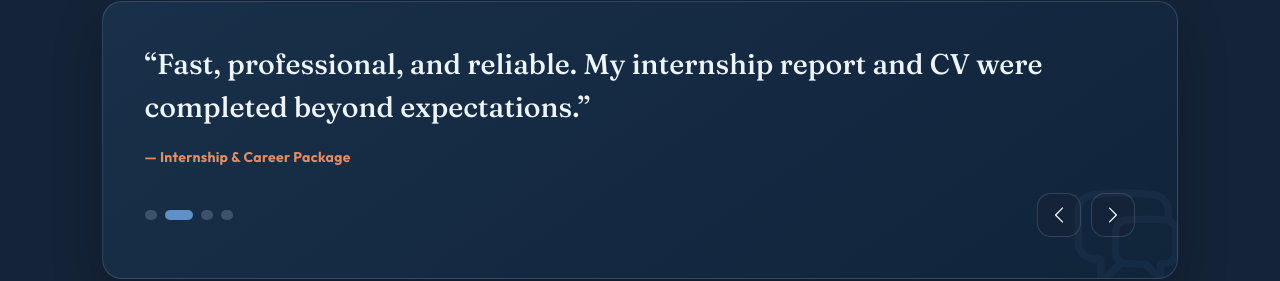
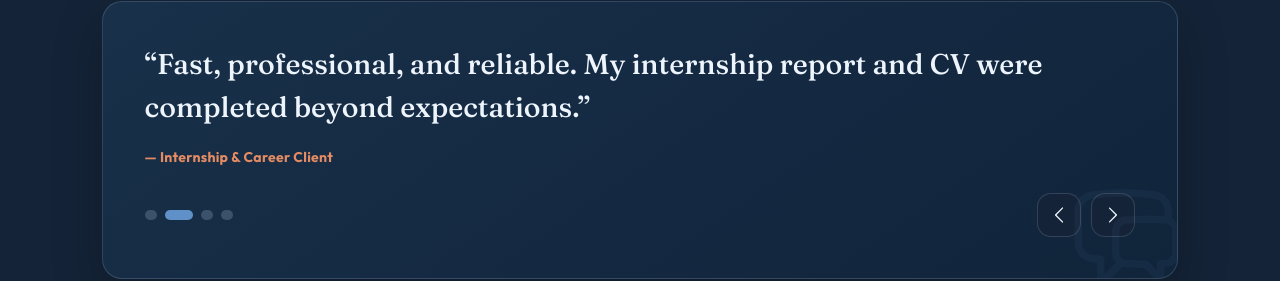
Before and after one commit to binuri2018/Project_pulse_official, a React (Vite) app: page / in a window 1280 px wide. Shown: the part 6692-6973 px from the top of the page. Built offline with nearby package versions, Linux system fonts and the light colour scheme.

Commit message:
UI/UX upgrade 3

```diff
--- a/src/App.jsx
+++ b/src/App.jsx
@@ -268,15 +268,15 @@ const TESTIMONIALS = [
   {
     quote:
       'Fast, professional, and reliable. My internship report and CV were completed beyond expectations.',
-    name: 'Internship & Career Package',
+    name: 'Internship & Career Client',
   },
   {
     quote: 'Best support I received for software testing reports and QA documentation.',
-    name: 'Software Engineering Track',
+    name: 'Software Engineering Student',
   },
   {
     quote: 'Unlike others, they actually stayed after delivery and helped with corrections.',
-    name: 'Research & Systems Client',
+    name: 'Research Student — IEEE Paper Submission',
   },
 ]
 
```
